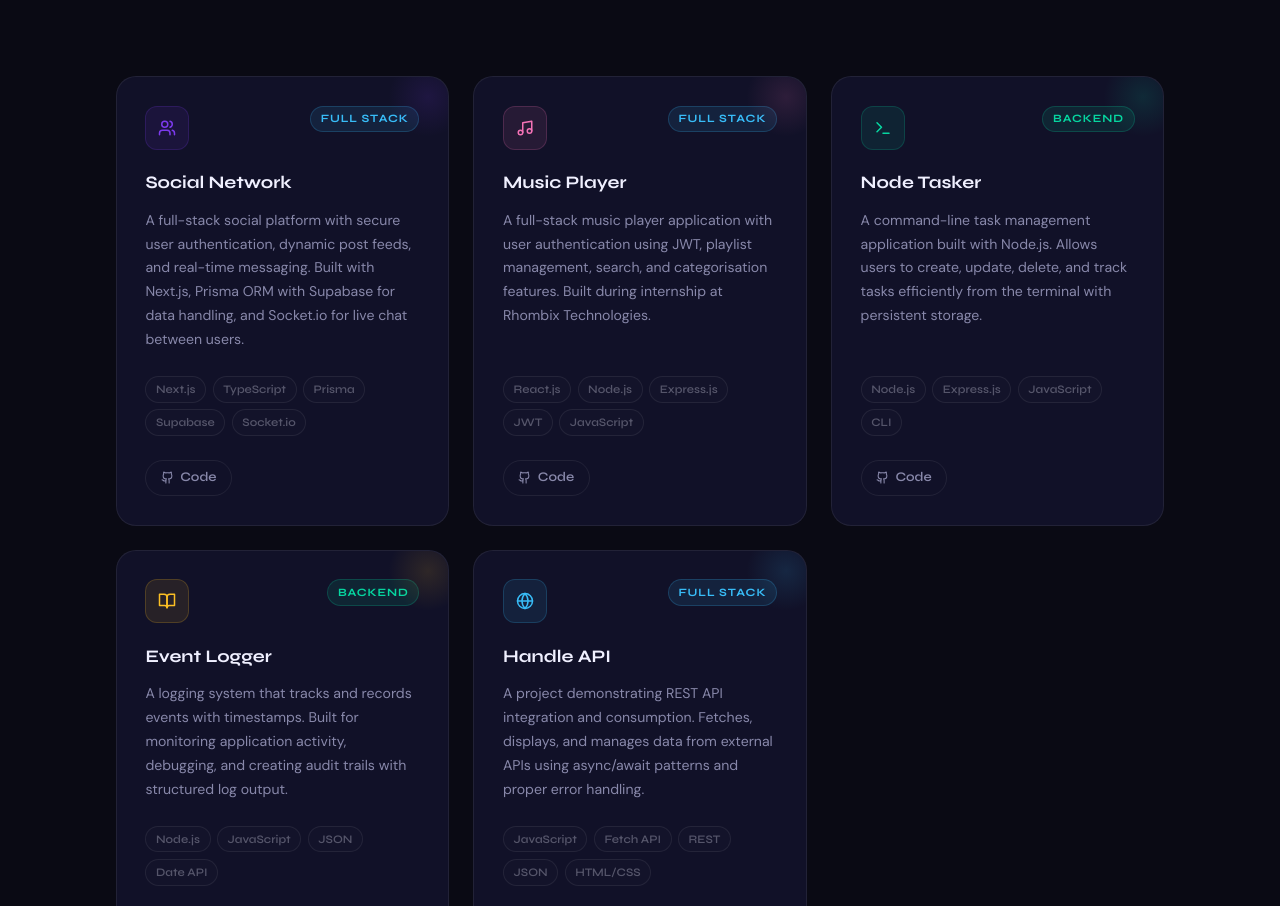
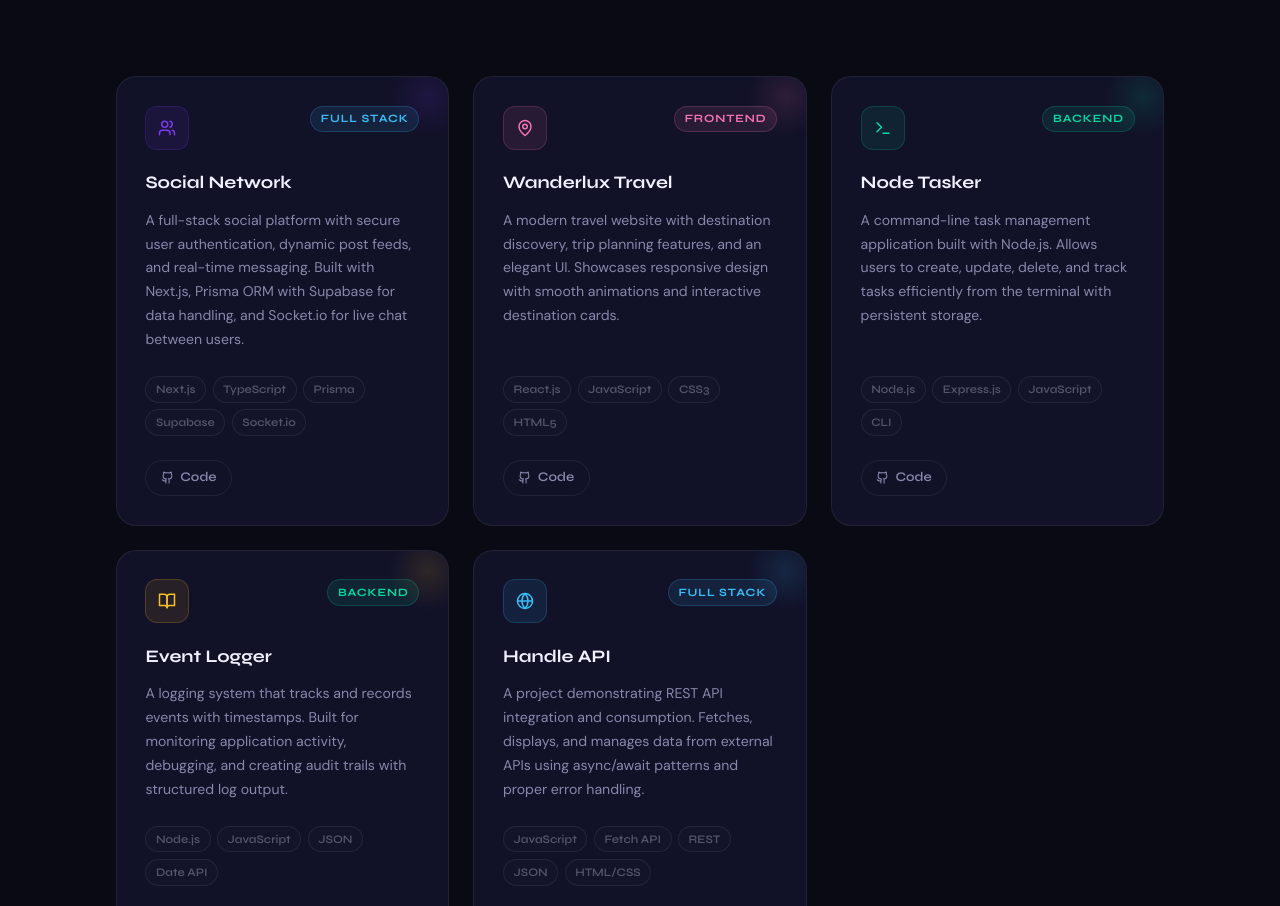
Before and after one commit to Aminasheikh/amina-portfolio, a React (Vite) app: page / in a window 1280 px wide. Shown: the part 2975-3881 px from the top of the page. Built offline with nearby package versions, Linux system fonts and the light colour scheme.

Commit message:
changes update

```diff
--- a/src/sections/Projects.jsx
+++ b/src/sections/Projects.jsx
@@ -1,4 +1,4 @@
-import { ExternalLink, Github, Terminal, BookOpen, Globe, Users, Music } from 'lucide-react';
+import { ExternalLink, Github, Terminal, BookOpen, Globe, Users, MapPin } from 'lucide-react';
 
 const projects = [
   {
@@ -12,14 +12,14 @@ const projects = [
     tag: 'Full Stack',
   },
   {
-    title: 'Music Player',
-    desc: 'A full-stack music player application with user authentication using JWT, playlist management, search, and categorisation features. Built during internship at Rhombix Technologies.',
-    tech: ['React.js', 'Node.js', 'Express.js', 'JWT', 'JavaScript'],
-    icon: Music,
+    title: 'Wanderlux Travel',
+    desc: 'A modern travel website with destination discovery, trip planning features, and an elegant UI. Showcases responsive design with smooth animations and interactive destination cards.',
+    tech: ['React.js', 'JavaScript', 'CSS3', 'HTML5'],
+    icon: MapPin,
     color: '#f472b6',
-    github: 'https://github.com/Aminasheikh/music-player',
+    github: 'https://github.com/Aminasheikh/wanderlux-travel',
     live: null,
-    tag: 'Full Stack',
+    tag: 'Frontend',
   },
   {
     title: 'Node Tasker',
```
